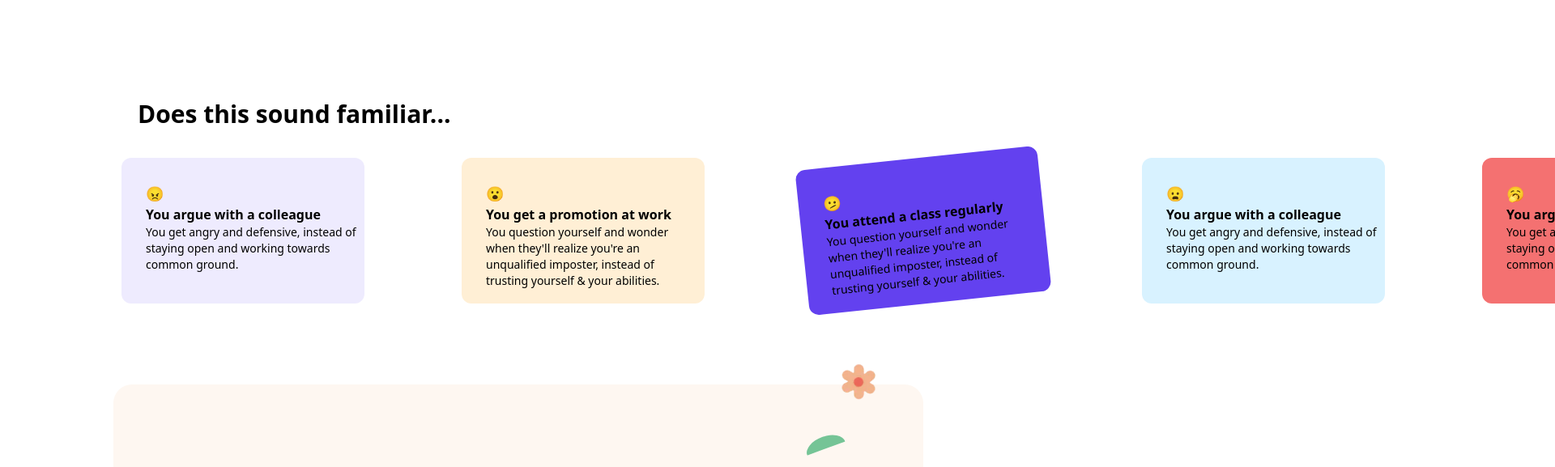
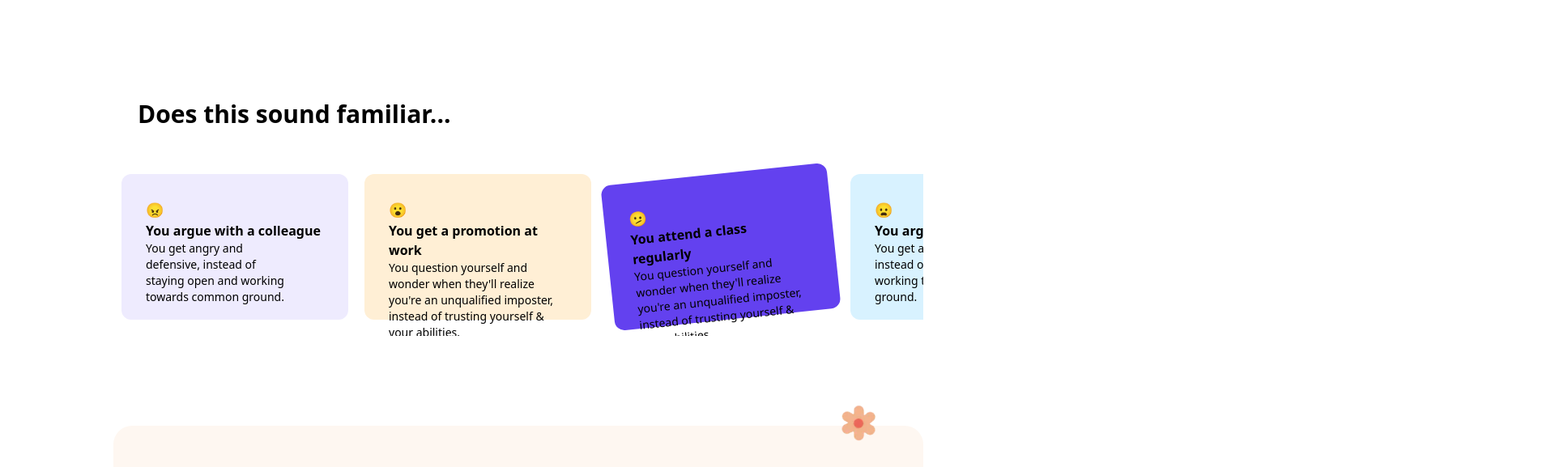
Before and after one commit to girirajShekhawat/Ahead-app, a React (Vite) app: page / in a window 1280 px wide. Shown: the part 900-1477 px from the top of the page at 81% size, 1920 px wide, since content can reach past the window. Built offline with nearby package versions, Linux system fonts and the light colour scheme.

Commit message:
sideMoving box's scrolling fixed

```diff
--- a/src/components/MainBanner.jsx
+++ b/src/components/MainBanner.jsx
@@ -41,12 +41,12 @@ function MainBanner(props) {
             <div>
               <div className='rounded-full border-2 border-dashed border-white p-16 relative'>
                  {/* circle    */}
-                 <span className='h-[30px] w-[30px] rounded-full bg-[#f1c7c7] absolute right-[260px] -top-[42px]'></span>
+                 <span className='h-[30px] w-[30px] rounded-full bg-[#f1c7c7] absolute right-[50px] -top-[42px]'></span>
                 <img src='src\assets\TeddyImage.svg' alt='teddyImg' className='h-[70px] w-[70px]  absolute top-4 right-9 -rotate-[40deg]'/>
                 <img src='src\assets\newGhost.png' alt='teddyImg' className='h-[70px] w-[70px]  absolute top-5 left-9 rotate-[220deg]'/>
                 <img src='src\assets\blue-ghost.webp' alt='teddyImg' className='h-[70px] w-[70px]  absolute -bottom-[30px] left-[190px] rotate-1 '/>
                 <img src='src\assets\blue-ghost.webp' alt='teddyImg' className='h-[30px] w-[30px]  absolute bottom-[90px] left-[390px] rotate-5 '/>
-                <img src='src\assets\TeddyImage.svg' alt='teddyImg' className='h-[40px] w-[40px]  absolute top-[190px] -left-[20px] -rotate-[4deg]'/>
+                <img src='src\assets\TeddyImage.svg' alt='teddyImg' className='h-[40px] w-[40px]  absolute top-[190px] -left-[20px] -rotate-[4 deg]'/>
                 <div className='bg-[#e2dbfd] flex h-[310px] w-[310px] rounded-full items-center  justify-start  object-contain'>
                     <img src='src\assets\aheadAppAssets.jpg' alt="Vaochar Img" className='h-[120px] w-[120px] rounded-lg '/>
                     <img src='src\assets\AheadAppHomeImg.jpg' alt='Phone Img' className='h-[340px] w-[150px] border-2 border-solid border-black rounded-lg  '/>
--- a/src/components/SideMovingBox.jsx
+++ b/src/components/SideMovingBox.jsx
@@ -2,31 +2,31 @@ import React from 'react';
 
 function SideMovingBox(props) {
     return (
-        <div className='flex flex-col'>
-            <h1 className='font-[700] text-[30px] leading-[29px] font-sans ml-[30px] mb-[40px]'>Does this sound familiar...</h1>
+        <div className='   h-[300px]'>
+            <h1 className=' font-[700] text-[30px] leading-[29px] font-sans ml-[30px] mb-[40px]  '>Does this sound familiar...</h1>
 
-<div className='flex justify-between h-[180px] w-[2000px]    '>
-    <div className='bg-[#eeebfe] mx-[10px] rounded-xl pl-[30px] pr-[10px] pt-[30px] pb-[10px]   w-[300px]   '>
+<div className='flex justify-between items-center h-[220px]   overflow-x-auto w-[1000px] no-scrollbar '>
+    <div className='bg-[#eeebfe] mx-[10px] rounded-xl pl-[30px] pr-[30px] pt-[30px] pb-[10px]  h-[180px] min-w-[280px]   '>
         <h3 className='text-lg font-bold'>😠</h3>
         <h3 className='text-base font-bold'>You argue with a colleague</h3>
-        <p className='text-sm'>You get angry and defensive, instead of staying open and working towards common ground.</p>
+        <p className='text-sm text-balance'>You get angry and defensive, instead of staying open and working towards common ground.</p>
     </div>
-    <div className='bg-[#ffefd5] mx-[10px] rounded-xl   w-[300px] pl-[30px] pr-[10px] pt-[30px] pb-[10px]'>
+    <div className='bg-[#ffefd5] mx-[10px] rounded-xl  pl-[30px] pr-[30px] pt-[30px] pb-[10px]  h-[180px] min-w-[280px] '>
         <h3 className='text-lg font-bold'>😮</h3>
         <h3 className='text-base font-bold'>You get a promotion at work</h3>
         <p className='text-sm'>You question yourself and wonder when they'll realize you're an unqualified imposter, instead of trusting yourself & your abilities.</p>
     </div>
-    <div className='bg-[#6341ef] mx-[10px] rounded-xl   w-[300px] pl-[30px] pr-[10px] pt-[30px] pb-[10px] -rotate-6'>
+    <div className='bg-[#6341ef] mx-[10px] rounded-xl   pl-[30px] pr-[30px] pt-[30px] pb-[10px]  h-[180px] min-w-[280px]  -rotate-6'>
         <h3 className='text-lg font-bold'>🫤</h3>
         <h3 className='text-base font-bold'>You attend a class regularly</h3>
         <p className='text-sm'>You question yourself and wonder when they'll realize you're an unqualified imposter, instead of trusting yourself & your abilities.</p>
     </div>
-    <div className='bg-[#d8f2ff] mx-[10px] rounded-xl   w-[300px] pl-[30px] pr-[10px] pt-[30px] pb-[10px]'>
+    <div className='bg-[#d8f2ff] mx-[10px] rounded-xl   pl-[30px] pr-[30px] pt-[30px] pb-[10px]  h-[180px] min-w-[280px] '>
         <h3 className='text-lg font-bold'>😦</h3>
         <h3 className='text-base font-bold'>You argue with a colleague</h3>
         <p className='text-sm'>You get angry and defensive, instead of staying open and working towards common ground.</p>
     </div>
-    <div className='bg-[#f47171] mx-[10px] rounded-xl   w-[300px] pl-[30px] pr-[10px] pt-[30px] pb-[10px]'>
+    <div className='bg-[#f47171] mx-[10px] rounded-xl  pl-[30px] pr-[30px] pt-[30px] pb-[10px]  h-[180px] min-w-[280px] '>
         <h3 className='text-lg font-bold'>🥱</h3>
         <h3 className='text-base font-bold'>You argue with a colleague</h3>
         <p className='text-sm'>You get angry and defensive, instead of staying open and working towards common ground.</p>
--- a/src/index.css
+++ b/src/index.css
@@ -1,3 +1,15 @@
 @tailwind base;
 @tailwind components;
 @tailwind utilities;
+
+@layer utilities {
+    /* Hide scrollbar for Chrome, Safari and Opera */
+    .no-scrollbar::-webkit-scrollbar {
+        display: none;
+    }
+   /* Hide scrollbar for IE, Edge and Firefox */
+    .no-scrollbar {
+        -ms-overflow-style: none;  /* IE and Edge */
+        scrollbar-width: none;  /* Firefox */
+  }
+}
```
